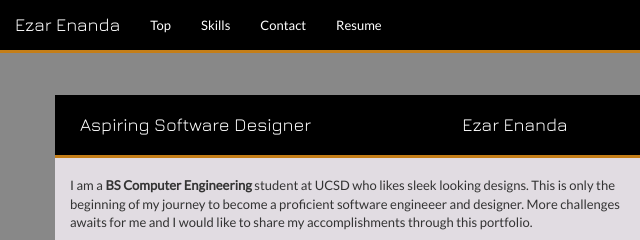
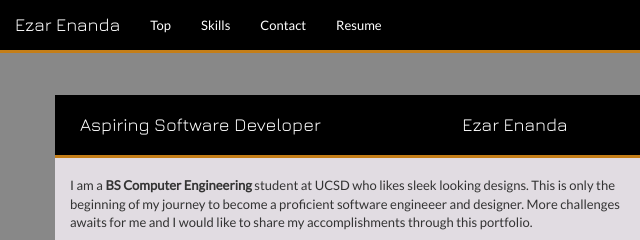
Before and after one commit to Razelot/kontol, a plain HTML site: page index.html in a window 1280 px wide. Shown: the top 240 px of the page, 0-640 px from the left. Drawn offline with nearby package versions, Linux system fonts and the light colour scheme.

Commit message:
domain name

```diff
--- a/index.html
+++ b/index.html
@@ -55,7 +55,7 @@
   <div id="top" class="container center border-black content">
 
     <div class="row content-header">
-      <h4 class="col-xs-4">Aspiring Software Designer</h4>
+      <h4 class="col-xs-4">Aspiring Software Developer</h4>
       <h4 class="col-xs-8">Ezar Enanda</h4>
     </div>
     <div class="container content-body" style="background-image: url('./img/shadow.png');" >
```
Also changed, not shown: 1 other file.
